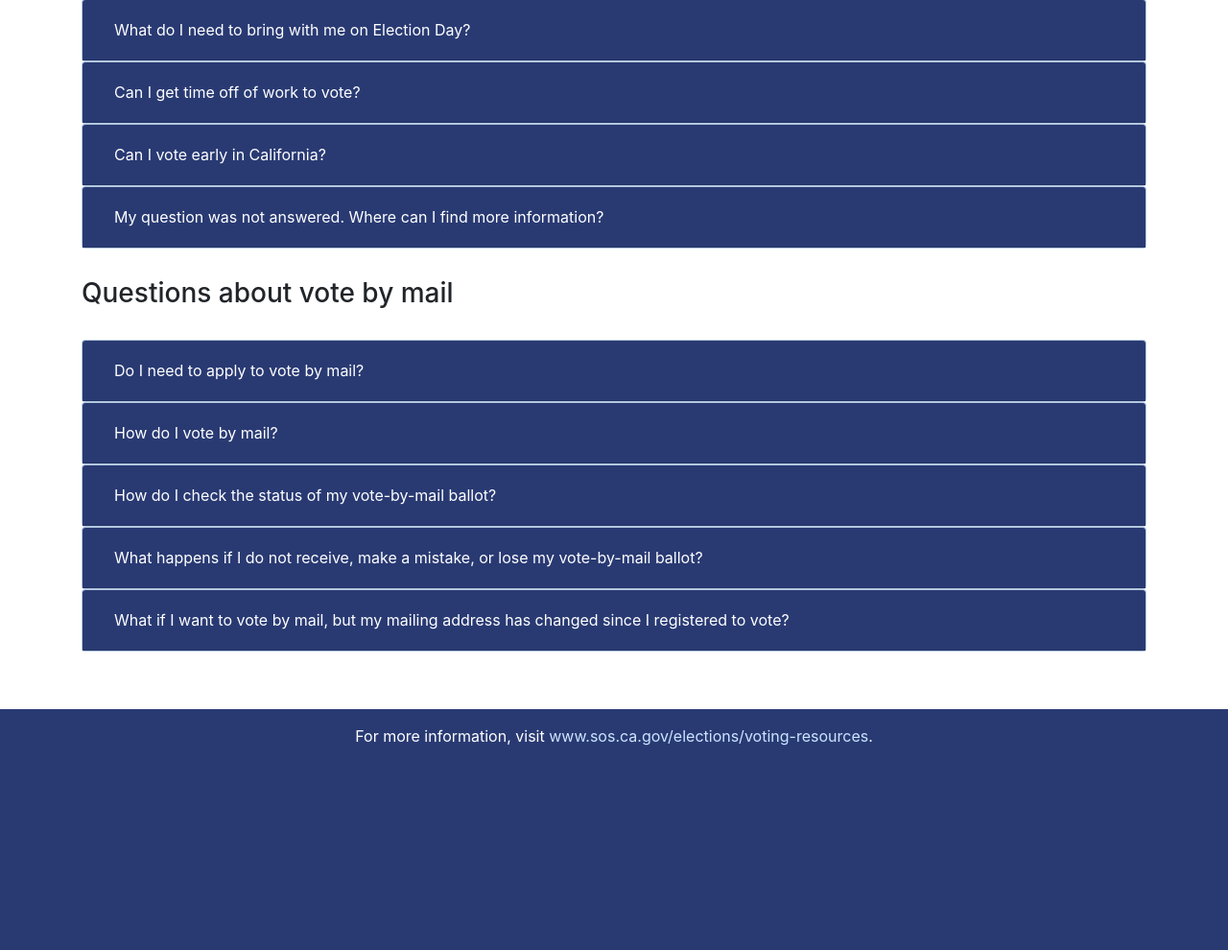
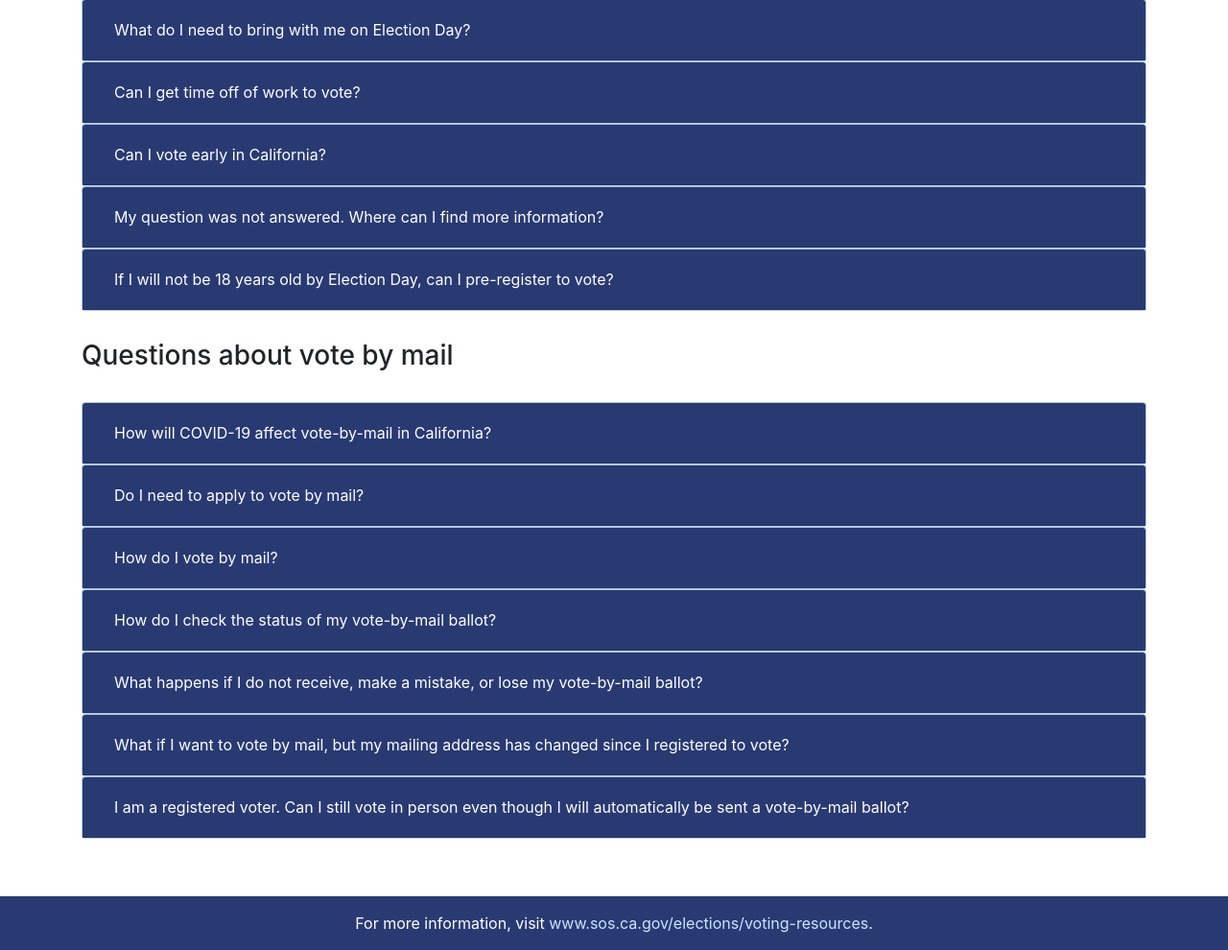
Before and after one commit to kwheelan/Breakthrough, a Flask app: page /en/CA/faqs in a window 1280 px wide. Shown: the part 693-1683 px from the top of the page at 96% size. Before the commit the page ends 1470 px from the top, so only its background shows below. Run offline with Flask 2, Linux system fonts and the light colour scheme; some libraries are stand-ins or nearby versions.

Commit message:
update FAQS

```diff
--- a/templates/CA/english/faqs.html
+++ b/templates/CA/english/faqs.html
@@ -209,11 +209,51 @@
       </div>
     </div>
   </div>
+  <div class="card faq">
+    <div class="card-header faqHeader" id="headingEight">
+      <h5 class="mb-0">
+        <button class="btn btn-link collapsed sectLink" data-toggle="collapse" data-target="#collapseEight" aria-expanded="false" aria-controls="collapseEight">
+           If I will not be 18 years old by Election Day, can I pre-register to vote?
+        </button>
+      </h5>
+    </div>
+    <div id="collapseEight" class="collapse" aria-labelledby="headingEight" data-parent="#accordion">
+      <div class="card-body">
+        Yes! If you are currently 16 or 17 years old and the following are true, you are eligible to pre-register to vote. <br>
+        <ul>
+          <li>US citizen and resident of California.</li>
+          <li>Not currently in state or federal prison or on parole for the conviction of a felony.
+          More information <a class = "faqLink" href="https://www.sos.ca.gov/elections/voting-resources/voting-california/who-can-vote-california/voting-rights-californians/">here</a>.</li>
+          <li>Not currently found mentally incompetent to vote by a court.
+          More information <a class = "faqLink" href="https://www.sos.ca.gov/elections/voting-info/conservatorship/">here</a>.</li>
+          <br><br>
+          Pre-register to vote online in California
+        </ul>
+      </div>
+    </div>
+  </div>
 </div>
 
 <a class="anchor" id="vbm"></a>
 <h3 align=left id='vbm'>Questions about vote by mail</h3><br>
 <div align=left id='accordion2' style = "margin-bottom: 30px">
+  <div class="card faq">
+    <div class="card-header faqHeader" id="headinga">
+      <h4 class="mb-0">
+        <button class="btn btn-link collapsed sectLink" data-toggle="collapse" data-target="#collapsea" aria-expanded="false" aria-controls="collapsea">
+            How will COVID-19 affect vote-by-mail in California?
+        </button>
+      </h4>
+    </div>
+
+    <div id="collapsea" class="collapse" aria-labelledby="headinga" data-parent="#accordion2">
+      <div class="card-body">
+        This election cycle, vote-by-mail in California is easy and encouraged.
+        In light of the Covid-19 pandemic, California Governor Gavin Newsom ordered that <strong>all registered California residents will receive a mail-in ballot.</strong>
+        However, if voters prefer to vote in person, <strong>some polling places will be available.</strong>
+      </div>
+    </div>
+  </div>
 	<div class="card faq">
 		<div class="card-header faqHeader" id="heading1">
 			<h4 class="mb-0">
@@ -252,7 +292,7 @@
           <li>Sign the return envelope (in the indicated box).
           <ul>
             <li>Place completed ballot in the return envelope provided.</li>
-            <li>Write return address on return envelope.</li>
+            <li>Write the return address on the return envelope.</li>
             <li>Make sure to complete all information on the outside of the return envelope.</li>
           </ul></li>
           <li>Return your ballot in time! You have a few options for returning your ballot. <strong>If you are not sure that your vote-by-mail ballot will arrive in time if mailed, bring your ballot to any polling location
@@ -261,15 +301,15 @@
             <li>Mail
             <ul>
             <li>The return envelope with your ballot must be postmarked on or before
-              Election Day and received by your county elections office no later than 17 days after Election Day
-              (November 20, 2020).</li>
+              Election Day (November 3, 2020) and received by your county elections office no later than 17 days after Election Day (November 20, 2020).
+              </li>
             <li>You do not need to be a stamp; postage is prepaid.</li>
             </ul></li>
             <li> Return via drop-off
               <ul>
                 <li>Vote-by-mail ballots can be dropped off at any polling location in the state or at a
                   ballot drop-off location in your county anytime from 7:00 am to 8:00 pm on Election Day
-                  (November 3, 2020). Find location information for county-specific ballot drop-off locations
+                  (November 3, 2020). Find information for county-specific ballot drop-off locations
                   <a class = "faqLink" href="https://www.sos.ca.gov/elections/voting-resources/county-elections-offices/">here</a>.
                 </li>
               </ul>
@@ -333,8 +373,6 @@ If you live in one of these counties, you can sign up here to receive automatic
 			<h4 class="mb-0">
 				<button class="btn btn-link collapsed sectLink" data-toggle="collapse" data-target="#collapse4" aria-expanded="false" aria-controls="collapse4">
 					What if I want to vote by mail, but my mailing address has changed since I registered to vote?
-
-
 				</button>
 			</h4>
 		</div>
@@ -362,8 +400,27 @@ If you live in one of these counties, you can sign up here to receive automatic
         you will need to apply in person at your
         <a class = "faqLink" href="https://www.sos.ca.gov/elections/voting-resources/county-elections-offices/">county elections office</a>
         to request a vote-by-mail ballot for the upcoming general election.
-
-
+			</div>
+		</div>
+	</div>
+  <div class="card faq">
+		<div class="card-header faqHeader" id="heading5">
+			<h4 class="mb-0">
+				<button class="btn btn-link collapsed sectLink" data-toggle="collapse" data-target="#collapse5" aria-expanded="false" aria-controls="collapse5">
+					I am a registered voter. Can I still vote in person even though I will automatically be sent a vote-by-mail ballot?
+				</button>
+			</h4>
+		</div>
+		<div id="collapse5" class="collapse" aria-labelledby="heading5" data-parent="#accordion2">
+			<div class="card-body">
+        Although California voters are encouraged to vote by mail in the upcoming November 3, 2020 general election,
+        <strong>registered voters also have the option to vote in person at a polling location from 7:00 am to 8:00 pm on Election Day.
+          If you are in line at 8:00 pm on Election Day you are eligible to vote. </strong>
+          <br><br>
+          <strong>Make sure to bring your vote-by-mail ballot to the polling location to void your vote-by-mail ballot in exchange for casting a ballot at a polling location.</strong>
+          <br><br>
+        <a href="https://www.sos.ca.gov/elections/voting-resources/county-elections-offices/" class="faqLink">Contact your county elections officials</a>
+        with more questions.
 			</div>
 		</div>
 	</div>
```
